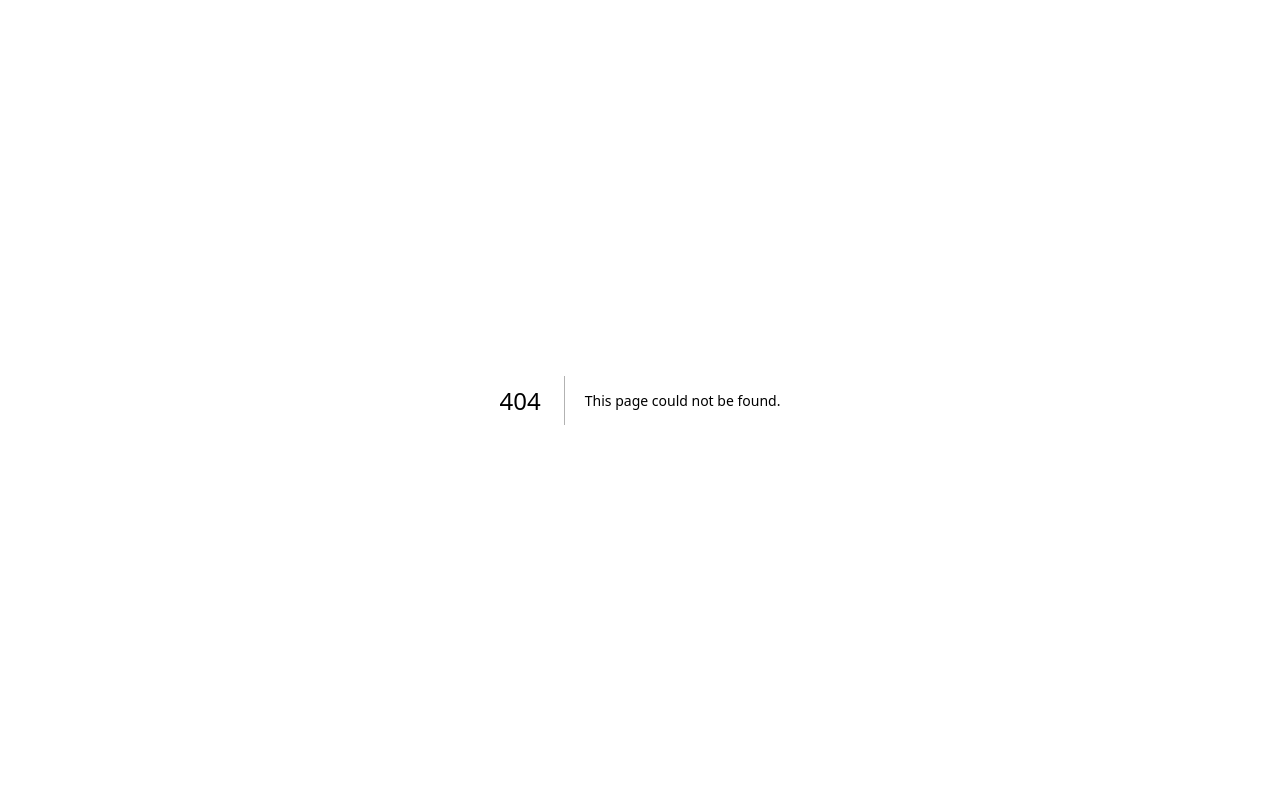
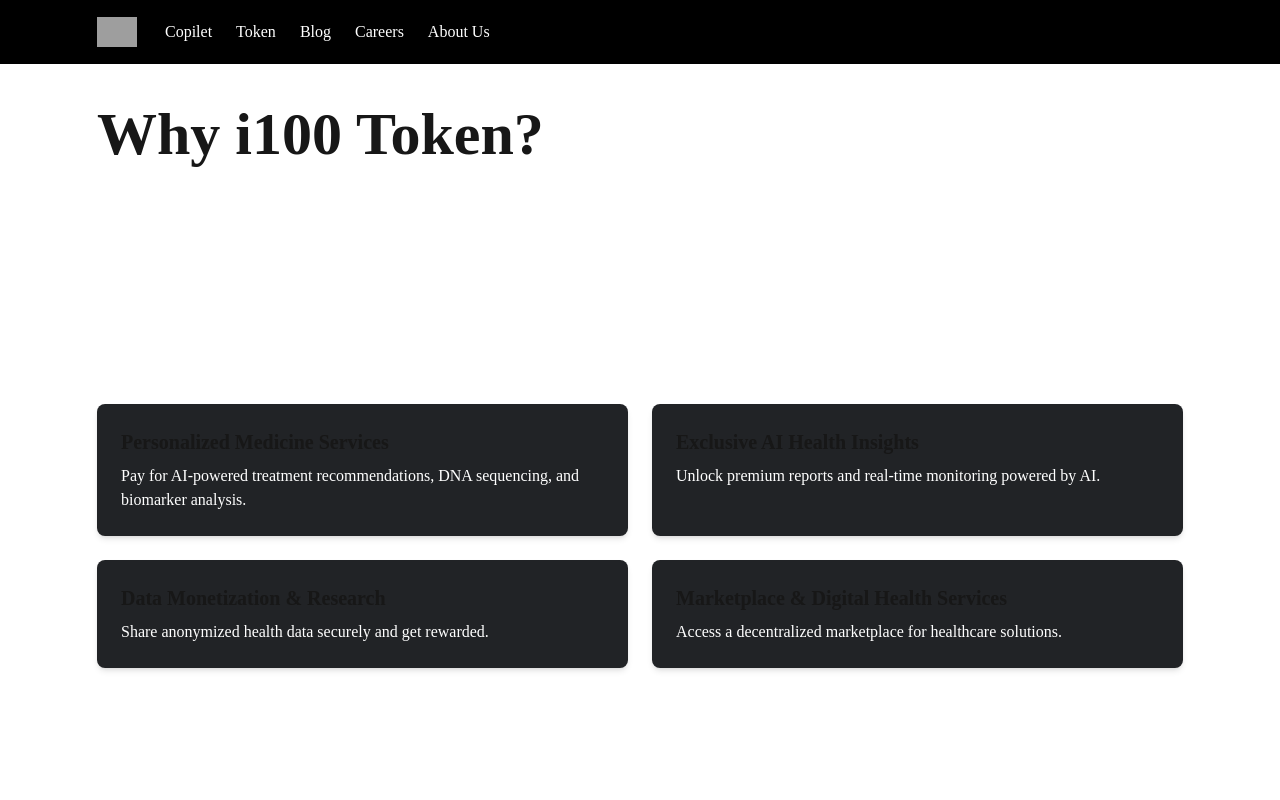
Before and after one commit to kamrani733/i100, a Next.js app: page /token in a window 1280 px wide. Before the commit this address had no page. Shown: the top 800 px of the page. Built offline with nearby package versions, Linux system fonts and the light colour scheme; grey boxes are pictures that could not be loaded.

Commit message:
add tokn page

```diff
--- a/app/components/navbar.tsx
+++ b/app/components/navbar.tsx
@@ -15,9 +15,9 @@ export default function Navabr() {
             <a
               className="block w-full px-4 py-2 font-medium text-white transition-colors hover:bg-gray-800 hover:text-gray-300 md:px-3 md:py-4 md:hover:bg-transparent"
               aria-label="AI"
-              href="/ai"
+              href="/copilet-services"
             >
-              AI
+              Copilet
             </a>
           </li>
 
@@ -25,9 +25,9 @@ export default function Navabr() {
             <a
               className="block w-full px-4 py-2 font-medium text-white transition-colors hover:bg-gray-800 hover:text-gray-300 md:px-3 md:py-4 md:hover:bg-transparent"
               aria-label="Docs"
-              href="/docs"
+              href="/token"
             >
-              Docs
+              Token
             </a>
           </li>
           <li className="w-full text-center border-b border-b-muted md:border-b-0 md:text-left">
--- /dev/null
+++ b/app/token/page.tsx
@@ -0,0 +1,87 @@
+import Navbar from "../components/navbar";
+import Footer from "../components/footer";
+import Image from "next/image";
+
+export default function Token() {
+  return (
+    <>
+      <Navbar />
+      <div className="container flex flex-col mt-10">
+          <h1 className=" font-extrabold text-6xl ">Why i100 Token?</h1>
+          <ul className="mt-8 text-lg text-white  ">
+            <li>
+              <strong>Decentralized Healthcare Economy:</strong> Take control of
+              your medical data and treatment choices.
+            </li>
+            <li>
+              <strong>Frictionless Payments:</strong> Use i100 Token for
+              AI-driven health insights, consultations, and more.
+            </li>
+            <li>
+              <strong>Privacy & Security:</strong> Blockchain ensures encrypted
+              data and transparency.
+            </li>
+            <li>
+              <strong>Global Accessibility:</strong> Borderless healthcare
+              services, anywhere.
+            </li>
+          </ul>
+      </div>
+       <section className="container mx-auto mt-12">
+        <h2 className="text-2xl font-semibold text-white">
+          Key Uses of i100 Token
+        </h2>
+        <div className="grid md:grid-cols-2 gap-6 mt-4">
+          <div className="bg-muted p-6 rounded-lg shadow-md">
+            <h3 className="font-semibold text-xl">
+              Personalized Medicine Services
+            </h3>
+            <p className="text-white mt-2">
+              Pay for AI-powered treatment recommendations, DNA sequencing, and
+              biomarker analysis.
+            </p>
+          </div>
+          <div className="bg-muted p-6 rounded-lg shadow-md">
+            <h3 className="font-semibold text-xl">
+              Exclusive AI Health Insights
+            </h3>
+            <p className="text-white mt-2">
+              Unlock premium reports and real-time monitoring powered by AI.
+            </p>
+          </div>
+          <div className="bg-muted p-6 rounded-lg shadow-md">
+            <h3 className="font-semibold text-xl">
+              Data Monetization & Research
+            </h3>
+            <p className="text-white mt-2">
+              Share anonymized health data securely and get rewarded.
+            </p>
+          </div>
+          <div className="bg-muted p-6 rounded-lg shadow-md">
+            <h3 className="font-semibold text-xl">
+              Marketplace & Digital Health Services
+            </h3>
+            <p className="text-white mt-2">
+              Access a decentralized marketplace for healthcare solutions.
+            </p>
+          </div>
+        </div>
+      </section>
+
+      <section className="max-w-6xl mx-auto my-12 text-center">
+        <h2 className="text-2xl font-semibold text-white">
+          Join the Future of AI-Driven Healthcare
+        </h2>
+        <p className="mt-4 text-lg text-white">
+          Be part of a revolution where AI and blockchain deliver personalized,
+          secure, and innovative healthcare solutions.
+        </p>
+        <button className="mt-6 px-6 py-3 bg-muted text-white text-lg font-semibold rounded-lg shadow-md hover:bg-blue-700">
+          Learn More
+        </button>
+      </section>
+
+      <Footer />
+    </>
+  );
+}
```
